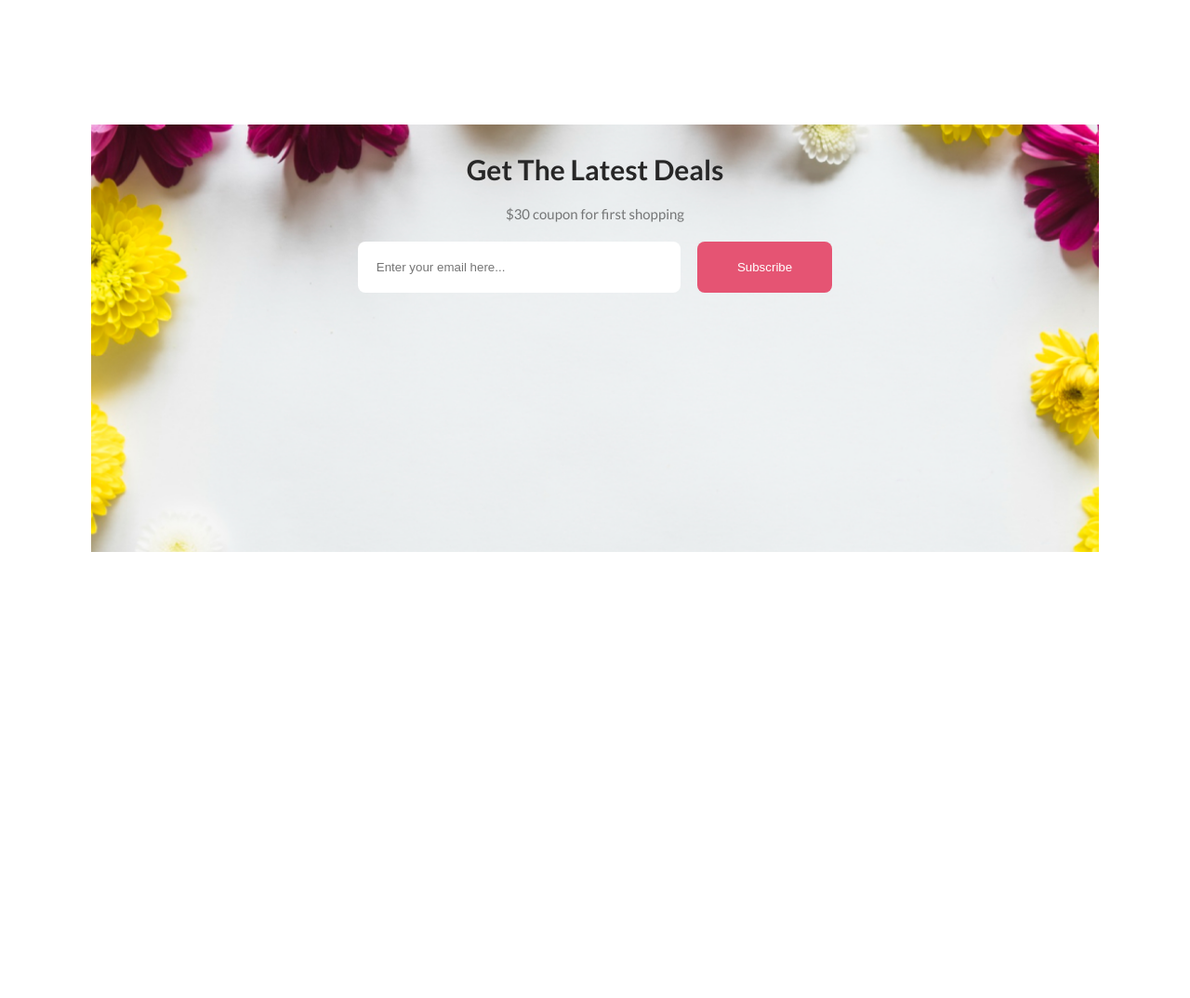
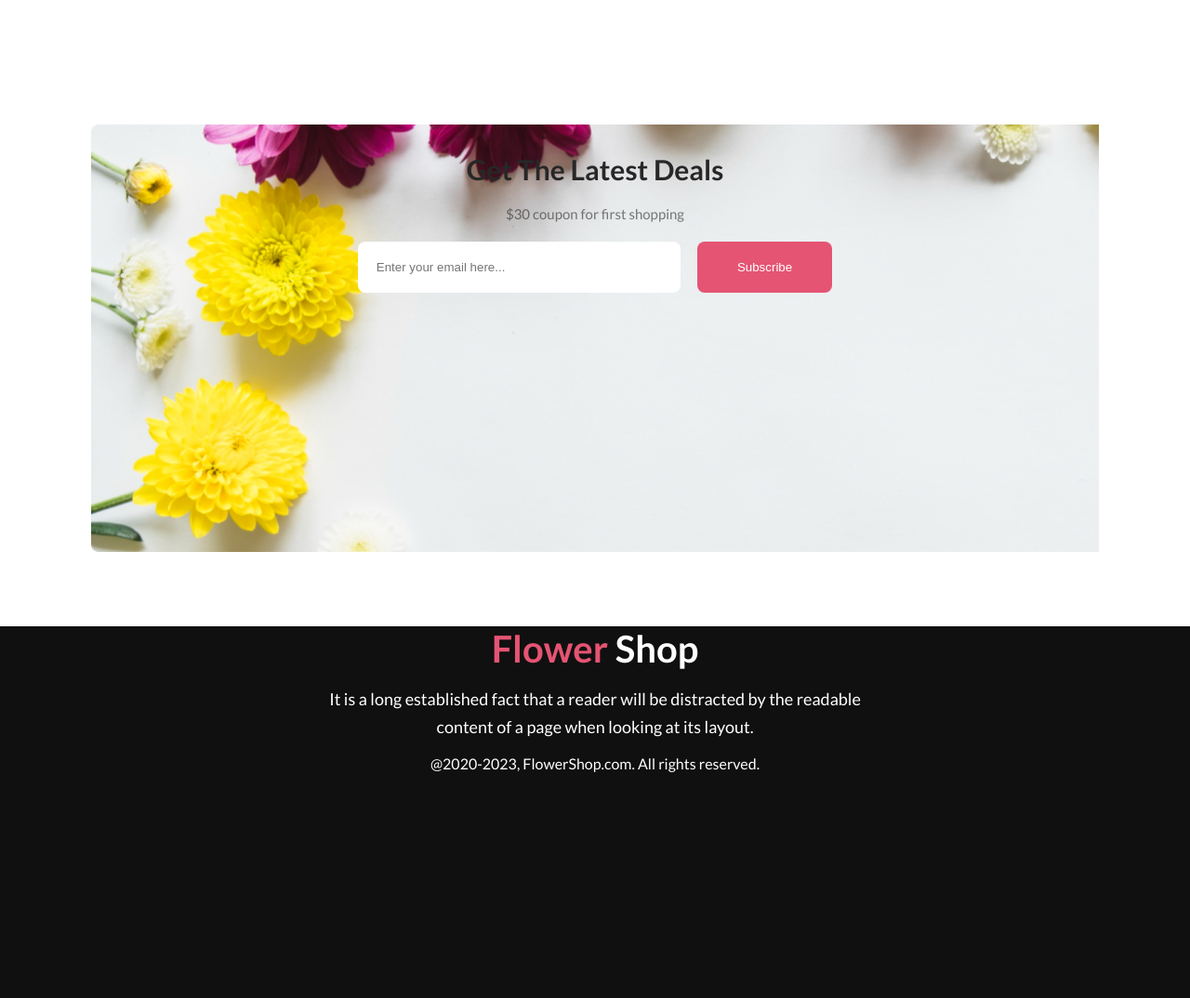
Before and after one commit to taufik-imam/assignment-1-flower-shop, a plain HTML site: page index.html in a window 1280 px wide. Shown: the part 3940-5014 px from the top of the page at 93% size. Before the commit the page ends 4614 px from the top, so only its background shows below. Drawn offline with Linux system fonts and the light colour scheme.

Commit message:
Added footer section

```diff
--- a/index.html
+++ b/index.html
@@ -167,6 +167,12 @@
 
     </main>
     <footer>
+        <div class="footer-section">
+            <h2 class="footer-title">Flower <span class="footer-span">Shop</span></h2>
+            <p class="footer-description">It is a long established fact that a reader will be distracted by the readable <br> content of a page when looking at its layout.</p>
+            <small>@2020-2023, FlowerShop.com. All rights reserved. </small>
+
+        </div>
 
     </footer>
 
--- a/style/style.css
+++ b/style/style.css
@@ -253,7 +253,6 @@ body {
 /* latest deal style */
 .latest-deal-container {
     background-image: url('../flower asset/Rectangle\ 9.png');
-    background-position: center;
     background-size: cover;
     width: 80%;
     margin: auto;
@@ -271,3 +270,38 @@ input {
     padding: 20px 150px 20px 20px;
     margin-right: 15px;
 }
+
+/* footer style */
+.footer-section {
+    background-color: #111010;
+    height: 50vh;
+    text-align: center;
+    width: 100%;
+    color: white;
+
+}
+
+.footer-title {
+    color: #E55473;
+    font-size: 40px;
+    font-weight: 800;
+    margin-bottom: 15px;
+}
+
+.footer-span {
+    color: white;
+    font-size: 40px;
+    font-weight: 800;
+}
+
+.footer-description {
+    font-size: 18px;
+    font-weight: 400;
+    line-height: 30px;
+    margin-bottom: 15px;
+}
+small{
+    font-size: 16px;
+    font-weight: 400;
+
+}
```
